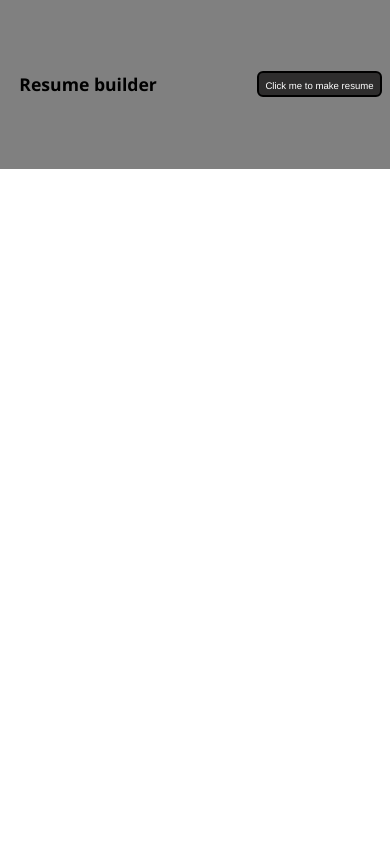
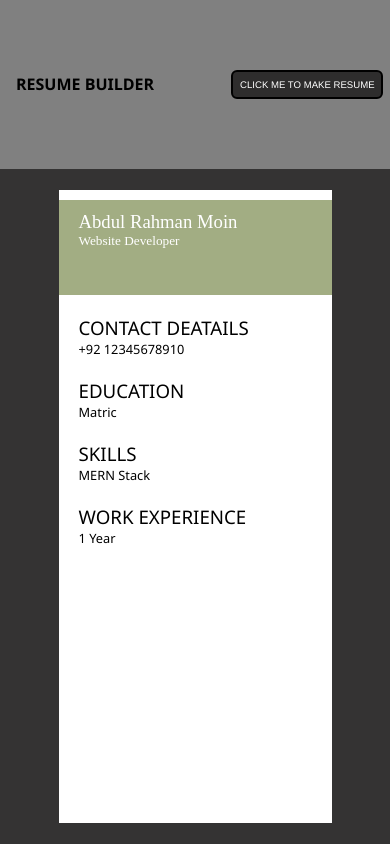
Before and after one commit to Abdulrahmanmoin/resume-builder-app, a plain HTML site: page index.html in a window 390 px wide. Drawn offline with Linux system fonts and the light colour scheme.

Commit message:
Add resume

```diff
--- a/css/style.css
+++ b/css/style.css
@@ -1,6 +1,11 @@
 * {
     margin: 0;
     padding: 0;
+}
+
+h3{
+    font-family: 'Segoe UI', Tahoma, Geneva, Verdana, sans-serif;;
+    font-weight: 500;
 }
 
 header {
@@ -29,7 +34,87 @@ header button {
     font-family: 'Franklin Gothic Medium', 'Arial Narrow', Arial, sans-serif;
 }
 
+main {
+    background-color: rgb(52, 51, 51);
+    height: 80vh;
+    display: flex;
+    justify-content: center;
+}
 
+.resume{
+    background-color: white;
+    height: 75vh;
+    width: 30vw;
+    margin-top: 2.5vh;
+    display: flex;
+    flex-direction: column;
+}
+
+.upper-resume-box{
+    background-color: rgb(162, 173, 131);
+    color: white;
+    height: 15%;
+    margin-top: 10px;
+}
+
+.upper-resume-box h3{
+    font-family:serif;
+    font-weight: 200;
+    margin-left: 20px;
+    padding-top: 15px;
+}
+
+.upper-resume-box  h5{
+    font-family:serif;
+    font-weight: 200;
+    margin-left: 20px;
+}
+
+.resume p{
+    font-family: 'Segoe UI', Tahoma, Geneva, Verdana, sans-serif;
+    font-weight: 300;
+    font-size: 0.8em;
+}
+
+.contact{
+    display: flex;
+    flex-direction: column;
+    justify-content: flex-start;
+    margin-left: 20px;
+    margin-top: 20px;
+}
+
+.education{
+    display: flex;
+    flex-direction: column;
+    justify-content: flex-start;
+    margin-left: 20px;
+    margin-top: 20px;
+}
+
+.skills{
+    display: flex;
+    flex-direction: column;
+    justify-content: flex-start;
+    margin-left: 20px;
+    margin-top: 20px;
+}
+
+.work-experience{
+    display: flex;
+    flex-direction: column;
+    justify-content: flex-start;
+    margin-left: 20px;
+    margin-top: 20px;
+}
+
+.bottom-resume-box{
+    background-color: rgb(162, 173, 131);
+    height: 7%;
+    /* margin-bottom: 10px;
+    margin-top: 40px; */
+    /* justify-items: baseline; */
+}
 
 @media (min-width: 768px) and (max-width: 1024px) {
     header h1 {
@@ -57,20 +142,60 @@ header button {
         height: 2.7em;
         border-radius: 10px;
     }
+
+    .upper-resume-box h3{
+        padding-top:11px;
+    }
+
+    .upper-resume-box h3 h5{
+        font-family:serif;
+        font-weight: 200;
+        margin-left: 10px;
+    }
+
+    .resume{
+        background-color: white;
+        height: 75vh;
+        width: 50vw;
+        margin-top: 2.5vh;
+        display: flex;
+        flex-direction: column;
+    }
 }
 
 @media (min-width: 297px) and (max-width: 425px) {
     header h1 {
-        margin-left: 0.1em;
-        font-size: 1.1em;
+        margin-left: 0em;
+        font-size: 1em;
     }
 
     header button {
         font-size: 0.6em;
-        margin-right: 0.8em;
+        margin-right: 0.7em;
+        text-wrap: pretty;
         padding: 0.7em;
-        height: 2.7em;
+        text-align: center;
+        height: 3em;
         border-radius: 6px;
+    }
+
+    .upper-resume-box h3{
+        padding-top:11px;
+    }
+
+    .upper-resume-box h3 h5{
+        font-family:serif;
+        font-weight: 200;
+        margin-left: 10px;
+    }
+
+    .resume{
+        background-color: white;
+        height: 75vh;
+        width: 70vw;
+        margin-top: 2.5vh;
+        display: flex;
+        flex-direction: column;
     }
 }
 
@@ -87,4 +212,23 @@ header button {
         height: 2.7em;
         border-radius: 6px;
     }
+
+    .upper-resume-box h3{
+        padding-top:11px;
+    }
+
+    .upper-resume-box h3 h5{
+        font-family:serif;
+        font-weight: 200;
+        margin-left: 10px;
+    }
+
+    .resume{
+        background-color: white;
+        height: 75vh;
+        width: 90vw;
+        margin-top: 2.5vh;
+        display: flex;
+        flex-direction: column;
+    }
 }
--- a/index.html
+++ b/index.html
@@ -1,16 +1,49 @@
 <!DOCTYPE html>
 <html lang="en">
+
 <head>
     <meta charset="UTF-8">
     <meta name="viewport" content="width=device-width, initial-scale=1.0">
     <title>Resume builder</title>
     <link rel="stylesheet" href="css/style.css">
 </head>
+
 <body>
     <header>
-        <h1>Resume builder</h1>
-        <button>Click me to make resume</button>
+        <h1>RESUME BUILDER</h1>
+        <button>CLICK ME TO MAKE RESUME</button>
     </header>
 
+    <main>
+        <div class="resume">
+            <section class="upper-resume-box">
+                <h3>Abdul Rahman Moin</h3>
+                <h5>Website Developer</h5>
+            </section>
+
+            <div class="contact">
+                <h3>CONTACT DEATAILS</h3>
+                <p>+92 12345678910</p>
+            </div>
+
+            <div class="education">
+                <h3>EDUCATION</h3>
+                <p>Matric</p>
+            </div>
+
+            <div class="skills">
+                <h3>SKILLS</h3>
+                <p>MERN Stack</p>
+            </div>
+
+            <div class="work-experience">
+                <h3>WORK EXPERIENCE</h3>
+                <p>1 Year</p>
+            </div>
+            <!-- <section class="bottom-resume-box"></section> -->
+        </div>
+    </main>
+
 </body>
+
 </html>
```
